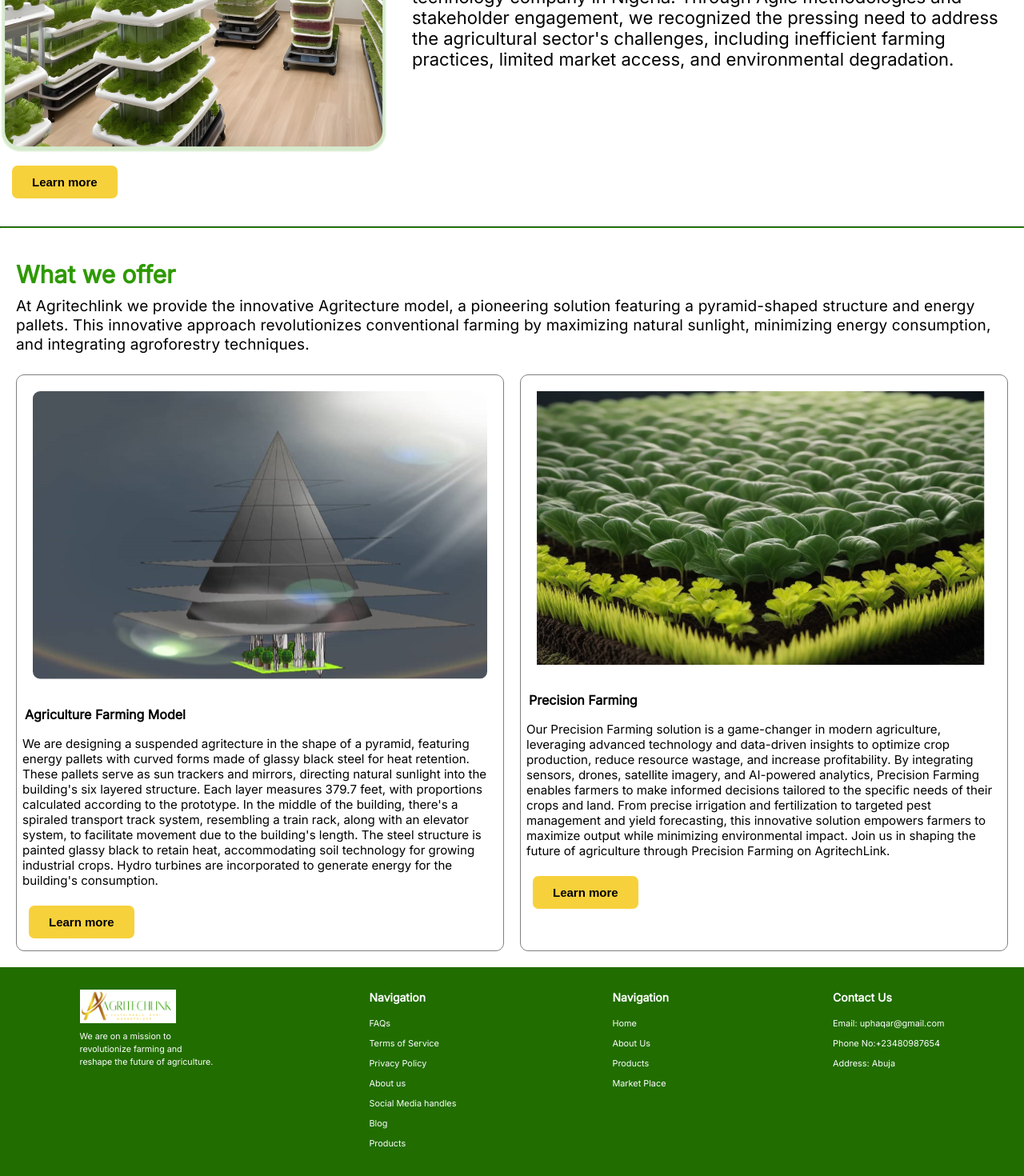
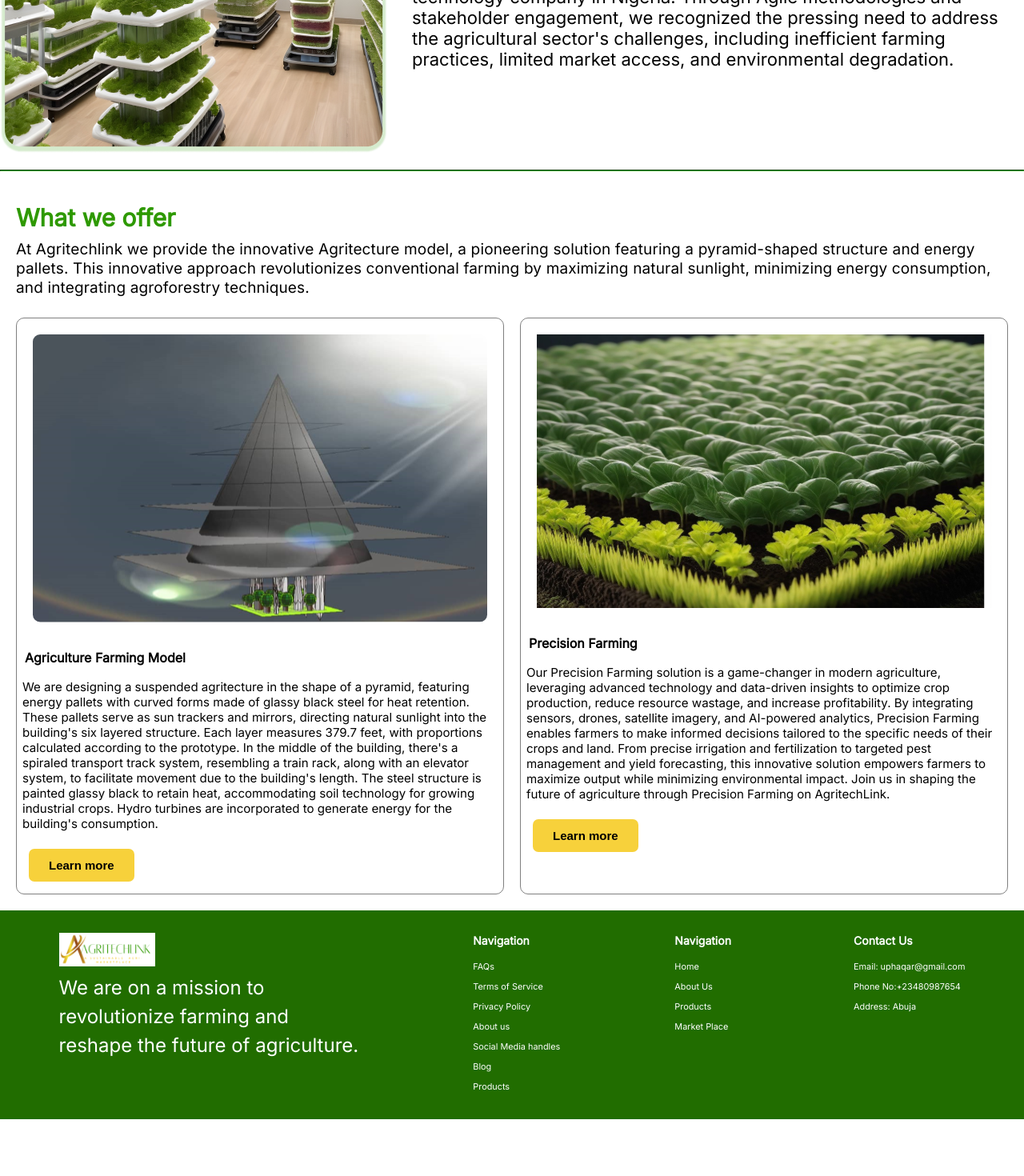
Before and after one commit to Ahnob/agritechcapstonereact, a React (Vite) app: page / in a window 1280 px wide. Shown: the part 1093-2563 px from the top of the page at 80% size. After the commit the page ends 2492 px from the top, so only its background shows below. Built offline with nearby package versions, Linux system fonts and the light colour scheme.

Commit message:
made a change to tne footer

```diff
--- a/src/components/Home/Home.jsx
+++ b/src/components/Home/Home.jsx
@@ -83,10 +83,6 @@ function Home() {
             </span>
           </div>
         </div>
-
-        <div>
-          <button className="Learnmore-btn">Learn more</button>
-        </div>
       </div>
 
       {/* <div className="aboutUsPgTxth3">
--- a/src/components/footer/Footer.css
+++ b/src/components/footer/Footer.css
@@ -17,7 +17,7 @@
 
 .logo-image-text {
   color: white;
-  font-size: 10.7px;
+  font-size: 24px;
   font-weight: normal;
   margin-top: 5px;
   line-height: 1.5;
```
